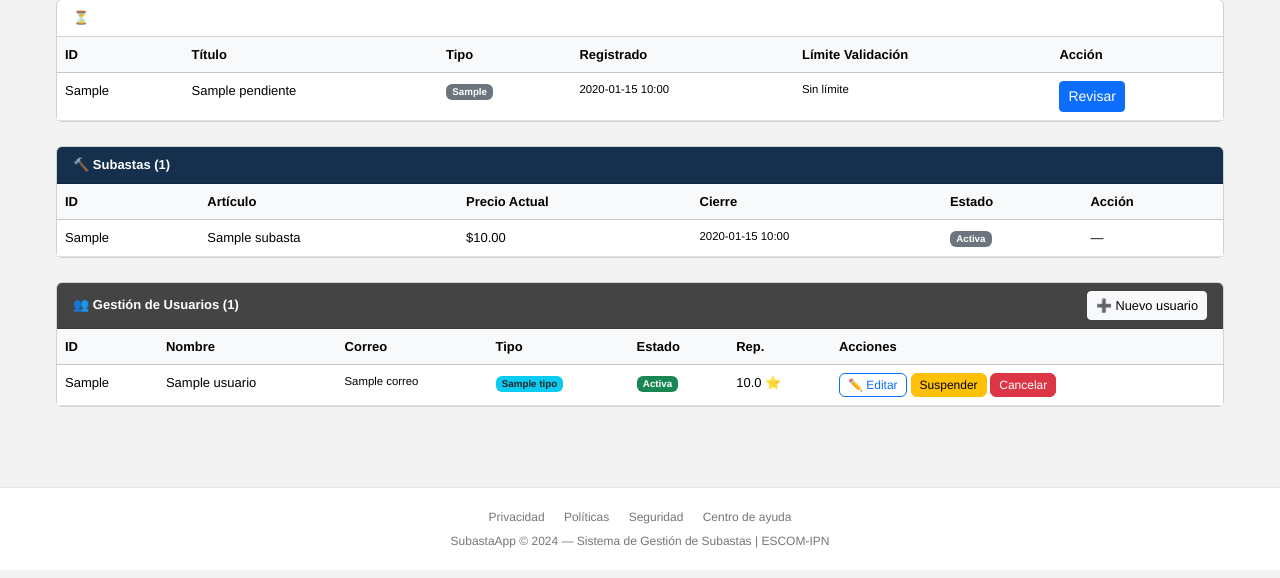
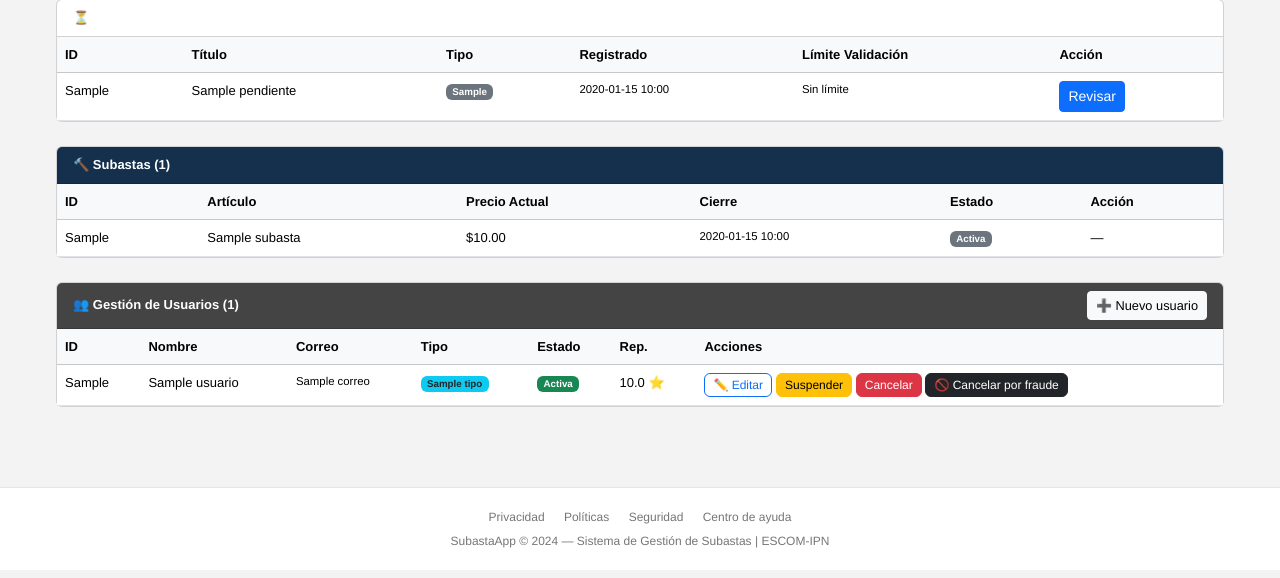
Before and after one commit to KalTorrent/ADS-Py, a Flask app: template templates/admin_dashboard.html in a window 1280 px wide. Shown: the part 222-800 px from the top of the page. Run offline with Flask 3, Linux system fonts and the light colour scheme; the template is opened without the code that fills it: most values are stand-ins (such as "Sample title", 1, 10 or a date in 2020).

Commit message:
fix(fraude): boton cancelar por fraude en panel admin (Arreglo 3)
Co-Authored-By: Claude Opus 4.8 (1M context) <noreply@anthropic.com>

```diff
--- a/templates/admin_dashboard.html
+++ b/templates/admin_dashboard.html
@@ -129,6 +129,12 @@
               {% else %}
               <button name="accion" value="Reactivar" class="btn btn-xs btn-outline-success" style="font-size:.75rem;padding:2px 8px">Reactivar</button>
               {% endif %}
+              {% if u.tipo != 'Administrador' %}
+              <button name="accion" value="CancelarFraude" class="btn btn-xs btn-dark" style="font-size:.75rem;padding:2px 8px"
+                      onclick="return confirm('¿Seguro? Esta acción suspende la cuenta, cancela todas sus subastas y agrega el correo a la lista negra (RN-26).');">
+                🚫 Cancelar por fraude
+              </button>
+              {% endif %}
             </form>
             {% else %}<span class="text-muted small">Tú</span>{% endif %}
           </div>
```
